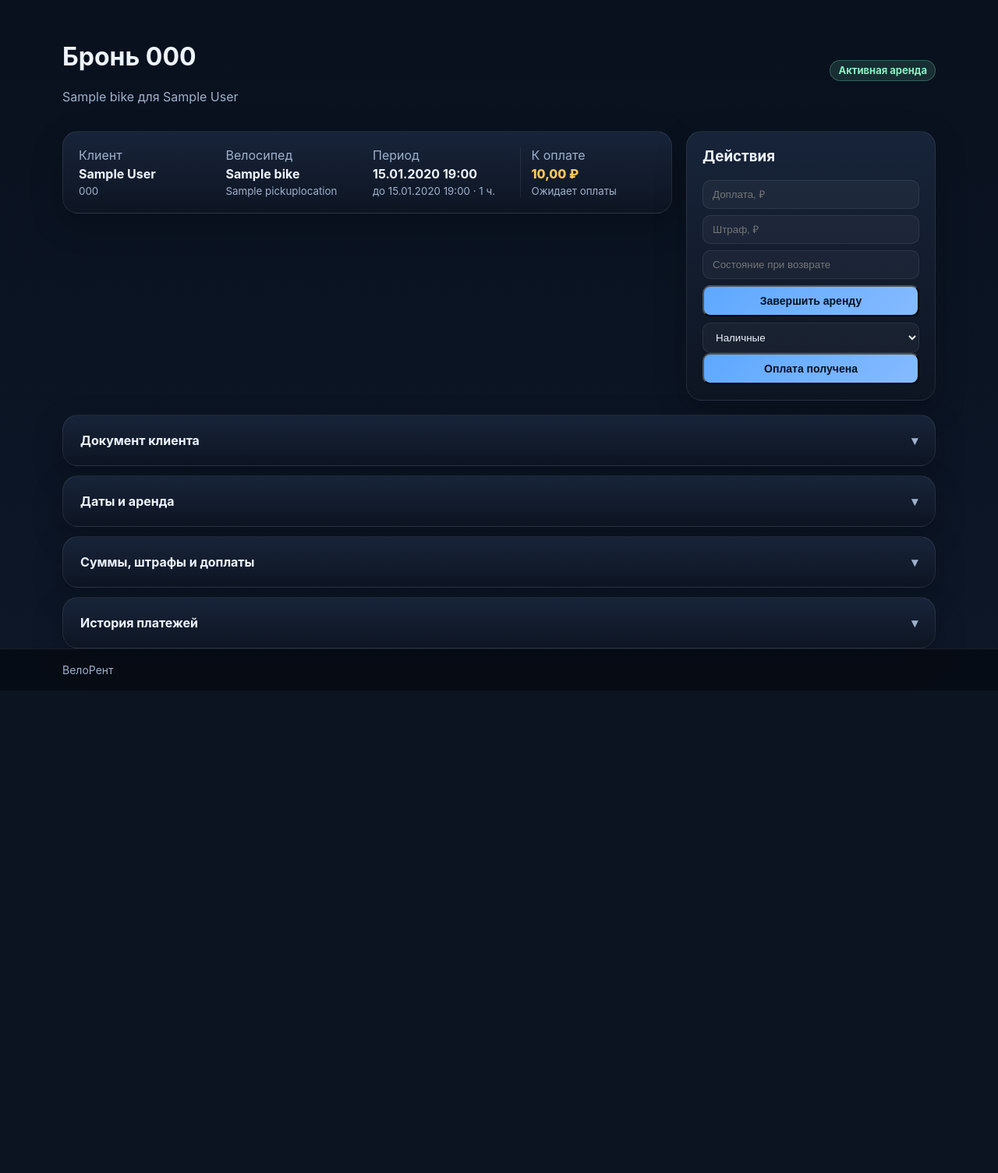
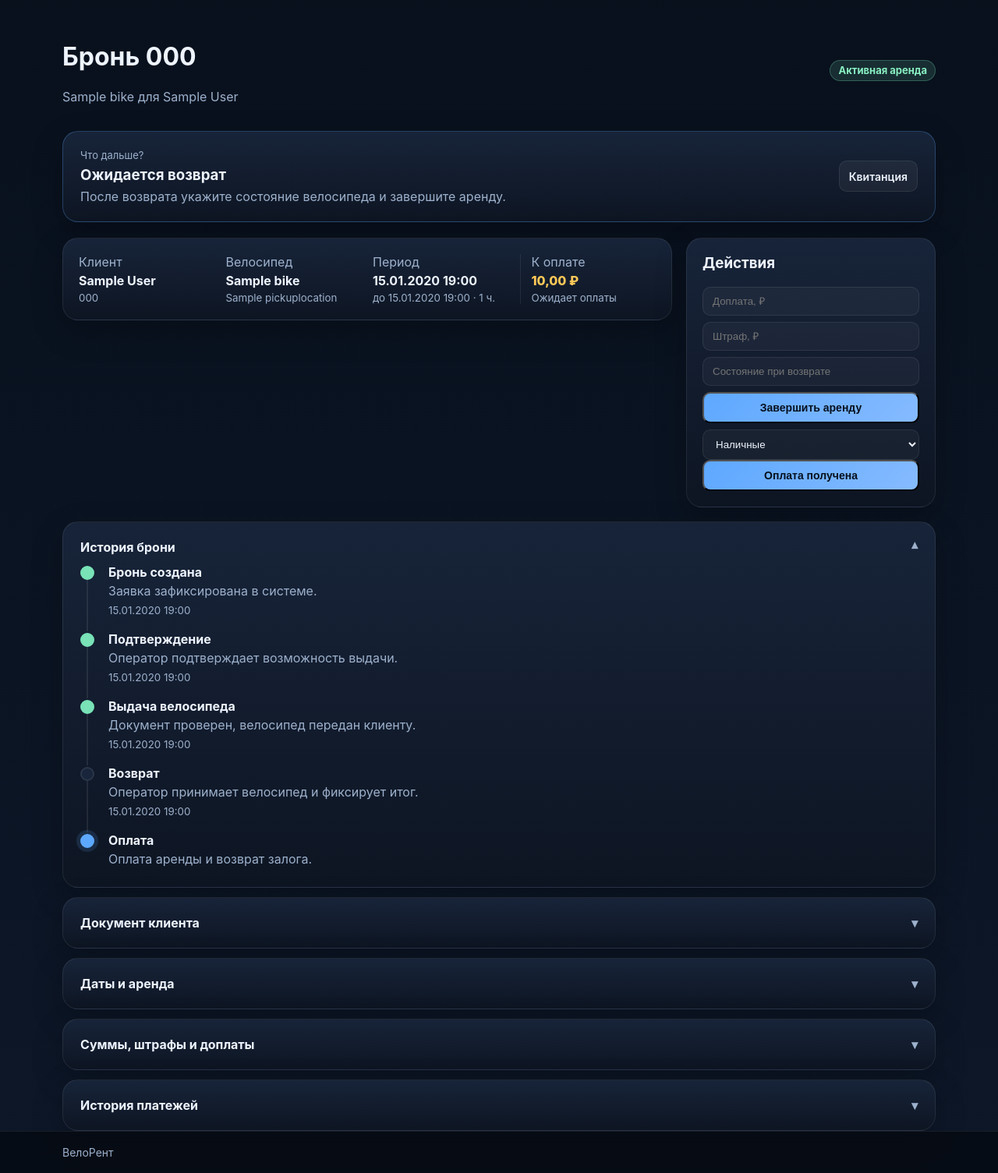
Before and after one commit to denchikslazieeet/velorent_system, a Django app: page /rentals/booking/1/ in a window 1280 px wide. Shown: the part 73-1578 px from the top of the page at 78% size. Before the commit the page ends 938 px from the top, so only its background shows below. Run offline with Django 5.2, Linux system fonts and the light colour scheme; a user stored in the database is signed in; tables that the repository leaves empty hold one stand-in row (values such as "Sample post").

Commit message:
Add booking timeline and receipt

```diff
--- a/rentals/urls.py
+++ b/rentals/urls.py
@@ -2,6 +2,7 @@ from django.urls import path
 from .views import (
     BookingCreateView,
     BookingDetailView,
+    BookingReceiptView,
     MyBookingsListView,
     ConfirmBookingView,
     IssueRentalView,
@@ -20,6 +21,7 @@ urlpatterns = [
     path('book/<slug:slug>/new/', BookingCreateView.as_view(), name='booking-create'),
     path('operator/new/', OperatorBookingCreateView.as_view(), name='operator-booking-create'),
     path('booking/<int:pk>/', BookingDetailView.as_view(), name='booking-detail'),
+    path('booking/<int:pk>/receipt/', BookingReceiptView.as_view(), name='booking-receipt'),
     path('booking/<int:pk>/cancel/', CancelBookingView.as_view(), name='booking-cancel'),
     path('booking/<int:pk>/no-show/', MarkNoShowView.as_view(), name='booking-no-show'),
     path('booking/<int:pk>/no-show/confirm/', NoShowConfirmView.as_view(), name='booking-no-show-confirm'),
--- a/rentals/views.py
+++ b/rentals/views.py
@@ -33,6 +33,187 @@ def calculate_booking_quote(start_at, end_at, tariff, customer=None):
 def compute_late_fee(booking, actual_end_at):
     from .services import compute_late_fee as original_fee
     return original_fee(booking, actual_end_at)
+
+
+def is_operator_user(user):
+    return user.role in {'operator', 'admin'} or user.is_staff or user.is_superuser
+
+
+def booking_has_paid_rental(booking):
+    return booking.payments.filter(
+        kind=Payment.Kind.RENTAL,
+        status=Payment.Status.PAID,
+    ).exists()
+
+
+def booking_next_step(booking, user, pending_rental_payment=None):
+    is_operator = is_operator_user(user)
+
+    if booking.status == Booking.Status.CANCELLED:
+        return {
+            "title": "Бронь отменена",
+            "text": "Действий по этой брони больше не требуется.",
+            "level": "warning",
+        }
+
+    if booking.status == Booking.Status.EXPIRED:
+        return {
+            "title": "Клиент не пришел",
+            "text": "Бронь закрыта как неявка. Велосипед снова доступен для аренды.",
+            "level": "warning",
+        }
+
+    if is_operator:
+        if booking.status == Booking.Status.PENDING:
+            return {
+                "title": "Подтвердите бронь",
+                "text": "Проверьте данные клиента и подтвердите бронь, если велосипед можно выдать в выбранное время.",
+                "level": "info",
+            }
+        if booking.status == Booking.Status.CONFIRMED and not booking.customer.document_verified:
+            return {
+                "title": "Проверьте документ",
+                "text": "Перед выдачей нужно верифицировать клиента по документу.",
+                "level": "warning",
+            }
+        if booking.status == Booking.Status.CONFIRMED:
+            return {
+                "title": "Выдайте велосипед",
+                "text": "Документ проверен, бронь подтверждена. Можно оформить выдачу велосипеда.",
+                "level": "success",
+            }
+        if booking.status == Booking.Status.ACTIVE:
+            return {
+                "title": "Ожидается возврат",
+                "text": "После возврата укажите состояние велосипеда и завершите аренду.",
+                "level": "info",
+            }
+        if booking.status == Booking.Status.COMPLETED and pending_rental_payment:
+            return {
+                "title": "Подтвердите оплату",
+                "text": "Аренда завершена, осталось принять оплату и при необходимости вернуть залог.",
+                "level": "warning",
+            }
+        return {
+            "title": "Аренда закрыта",
+            "text": "Все основные действия по этой брони выполнены. Можно открыть или распечатать квитанцию.",
+            "level": "success",
+        }
+
+    if booking.status == Booking.Status.PENDING:
+        return {
+            "title": "Ожидайте подтверждения",
+            "text": "Оператор проверит бронь и подтвердит ее. Мы покажем обновление в уведомлениях.",
+            "level": "info",
+        }
+    if booking.status == Booking.Status.CONFIRMED:
+        return {
+            "title": "Приходите в пункт выдачи",
+            "text": "Возьмите документ с собой. Если вы еще не верифицированы, оператор проверит его на месте.",
+            "level": "success",
+        }
+    if booking.status == Booking.Status.ACTIVE:
+        return {
+            "title": "Аренда активна",
+            "text": "Верните велосипед в плановое время, чтобы избежать доплат за просрочку.",
+            "level": "info",
+        }
+    if booking.status == Booking.Status.COMPLETED and pending_rental_payment:
+        return {
+            "title": "Ожидается оплата",
+            "text": "Оператор подтвердит оплату, после этого бронь будет полностью закрыта.",
+            "level": "warning",
+        }
+    return {
+        "title": "Аренда завершена",
+        "text": "Спасибо за поездку. Квитанцию можно открыть на этой странице.",
+        "level": "success",
+    }
+
+
+def booking_timeline(booking):
+    has_rental = hasattr(booking, 'rental')
+    rental = booking.rental if has_rental else None
+    is_cancelled = booking.status == Booking.Status.CANCELLED
+    is_expired = booking.status == Booking.Status.EXPIRED
+    has_paid = booking_has_paid_rental(booking)
+    has_pending_payment = booking.payments.filter(
+        kind=Payment.Kind.RENTAL,
+        status=Payment.Status.PENDING,
+    ).exists()
+
+    confirmed_done = booking.status in {
+        Booking.Status.CONFIRMED,
+        Booking.Status.ACTIVE,
+        Booking.Status.COMPLETED,
+    }
+    issued_done = booking.status in {Booking.Status.ACTIVE, Booking.Status.COMPLETED}
+    returned_done = booking.status == Booking.Status.COMPLETED
+    payment_done = has_paid
+
+    steps = [
+        {
+            "title": "Бронь создана",
+            "state": "done",
+            "time": booking.created_at,
+            "note": "Заявка зафиксирована в системе.",
+        },
+        {
+            "title": "Подтверждение",
+            "state": "done" if confirmed_done else "stopped" if is_cancelled or is_expired else "current",
+            "time": booking.updated_at if confirmed_done else None,
+            "note": "Оператор подтверждает возможность выдачи.",
+        },
+        {
+            "title": "Выдача велосипеда",
+            "state": "done" if issued_done else "stopped" if is_cancelled or is_expired else "pending",
+            "time": rental.actual_start_at if rental else None,
+            "note": "Документ проверен, велосипед передан клиенту.",
+        },
+        {
+            "title": "Возврат",
+            "state": "done" if returned_done else "stopped" if is_cancelled or is_expired else "pending",
+            "time": rental.actual_end_at if rental else None,
+            "note": "Оператор принимает велосипед и фиксирует итог.",
+        },
+        {
+            "title": "Оплата",
+            "state": "done" if payment_done else "current" if has_pending_payment else "stopped" if is_cancelled or is_expired else "pending",
+            "time": None,
+            "note": "Оплата аренды и возврат залога.",
+        },
+    ]
+
+    if is_cancelled:
+        steps.append({
+            "title": "Бронь отменена",
+            "state": "stopped",
+            "time": booking.updated_at,
+            "note": "Бронь закрыта без выдачи велосипеда.",
+        })
+    elif is_expired:
+        steps.append({
+            "title": "Неявка",
+            "state": "stopped",
+            "time": booking.updated_at,
+            "note": "Клиент не пришел к началу аренды.",
+        })
+    return steps
+
+
+def receipt_totals(booking):
+    rental = booking.rental if hasattr(booking, 'rental') else None
+    rental_total = rental.final_price if rental and rental.final_price else booking.quoted_price
+    damage_fee = rental.damage_fee if rental else Decimal("0")
+    late_fee = rental.late_fee if rental else Decimal("0")
+    extra_time_fee = rental.extra_time_fee if rental else Decimal("0")
+    return {
+        "rental_total": rental_total,
+        "damage_fee": damage_fee,
+        "late_fee": late_fee,
+        "extra_time_fee": extra_time_fee,
+        "deposit_amount": booking.deposit_amount,
+    }
 
 
 class BookingCreateView(LoginRequiredMixin, CreateView):
@@ -165,7 +346,7 @@ class BookingDetailView(LoginRequiredMixin, DetailView):
             .prefetch_related('payments')
         )
         user = self.request.user
-        if user.role in {'operator', 'admin'} or user.is_staff or user.is_superuser:
+        if is_operator_user(user):
             return qs
         return qs.filter(customer=user)
 
@@ -185,6 +366,8 @@ class BookingDetailView(LoginRequiredMixin, DetailView):
             can_mark_no_show = timezone.now() >= no_show_allowed_at
 
         context['pending_rental_payment'] = pending_rental_payment
+        context['next_step'] = booking_next_step(booking, self.request.user, pending_rental_payment)
+        context['booking_timeline'] = booking_timeline(booking)
         context['document_type_choices'] = booking.customer.DocumentType.choices
         context['can_mark_no_show'] = can_mark_no_show
         context['no_show_allowed_at'] = no_show_allowed_at
@@ -223,6 +406,38 @@ class BookingDetailView(LoginRequiredMixin, DetailView):
             context['account_access_code_notice'] = access_code_notice
             del self.request.session['account_access_code_notice']
             self.request.session.modified = True
+        return context
+
+
+class BookingReceiptView(LoginRequiredMixin, DetailView):
+    model = Booking
+    template_name = 'rentals/booking_receipt.html'
+    context_object_name = 'booking'
+
+    def get_queryset(self):
+        qs = (
+            Booking.objects
+            .select_related(
+                'bike',
+                'pickup_location',
+                'customer',
+                'tariff',
+                'rental',
+                'rental__issued_by',
+                'rental__received_by',
+            )
+            .prefetch_related('payments')
+        )
+        user = self.request.user
+        if is_operator_user(user):
+            return qs
+        return qs.filter(customer=user)
+
+    def get_context_data(self, **kwargs):
+        context = super().get_context_data(**kwargs)
+        context['receipt_totals'] = receipt_totals(self.object)
+        context['booking_timeline'] = booking_timeline(self.object)
+        context['printed_at'] = timezone.now()
         return context
 
 
--- a/static/css/style.css
+++ b/static/css/style.css
@@ -867,7 +867,8 @@ input[type="radio"] {
     }
 
     .email-reminder-card,
-    .notification-card-head {
+    .notification-card-head,
+    .next-step-card {
         align-items: stretch;
         flex-direction: column;
     }
@@ -1082,6 +1083,38 @@ input[type="radio"] {
     padding: 20px;
 }
 
+.next-step-card {
+    display: flex;
+    align-items: center;
+    justify-content: space-between;
+    gap: 18px;
+    margin-bottom: 20px;
+    border-color: rgba(93, 168, 255, 0.28);
+}
+
+.next-step-card span {
+    display: block;
+    color: var(--muted);
+    font-size: 13px;
+    margin-bottom: 6px;
+}
+
+.next-step-card h3 {
+    margin: 0 0 6px;
+}
+
+.next-step-card p {
+    margin: 0;
+}
+
+.next-step-success {
+    border-color: rgba(121, 226, 183, 0.28);
+}
+
+.next-step-warning {
+    border-color: rgba(251, 191, 36, 0.35);
+}
+
 .summary-grid {
     display: grid;
     grid-template-columns: repeat(4, minmax(0, 1fr));
@@ -1149,6 +1182,73 @@ input[type="radio"] {
 
 .detail-table {
     margin-top: 18px;
+}
+
+.booking-timeline {
+    display: grid;
+    gap: 0;
+    margin-top: 12px;
+}
+
+.timeline-item {
+    display: grid;
+    grid-template-columns: 24px minmax(0, 1fr);
+    gap: 12px;
+    position: relative;
+    padding: 0 0 18px;
+}
+
+.timeline-item::before {
+    content: "";
+    position: absolute;
+    left: 8px;
+    top: 18px;
+    bottom: 0;
+    width: 2px;
+    background: var(--border);
+}
+
+.timeline-item:last-child {
+    padding-bottom: 0;
+}
+
+.timeline-item:last-child::before {
+    display: none;
+}
+
+.timeline-dot {
+    width: 18px;
+    height: 18px;
+    border-radius: 50%;
+    border: 2px solid var(--border);
+    background: var(--panel-light);
+    margin-top: 2px;
+    position: relative;
+    z-index: 1;
+}
+
+.timeline-done .timeline-dot {
+    background: var(--accent-2);
+    border-color: var(--accent-2);
+}
+
+.timeline-current .timeline-dot {
+    background: var(--accent);
+    border-color: var(--accent);
+    box-shadow: 0 0 0 5px rgba(93, 168, 255, 0.14);
+}
+
+.timeline-stopped .timeline-dot {
+    background: #f87171;
+    border-color: #f87171;
+}
+
+.timeline-item p {
+    margin: 4px 0;
+}
+
+.timeline-item small {
+    color: var(--muted);
 }
 
 .compact-form {
--- a/templates/rentals/booking_detail.html
+++ b/templates/rentals/booking_detail.html
@@ -25,6 +25,15 @@
     </p>
 </section>
 {% endif %}
+
+<section class="card next-step-card next-step-{{ next_step.level }}">
+    <div>
+        <span>Что дальше?</span>
+        <h3>{{ next_step.title }}</h3>
+        <p>{{ next_step.text }}</p>
+    </div>
+    <a href="{% url 'booking-receipt' booking.pk %}" class="btn btn-secondary btn-sm">Квитанция</a>
+</section>
 
 <section class="booking-workspace">
     <section class="card booking-summary">
@@ -134,6 +143,24 @@
 </section>
 
 <section class="detail-stack">
+    <details class="card operator-collapse" open>
+        <summary>История брони</summary>
+        <div class="booking-timeline">
+            {% for step in booking_timeline %}
+                <div class="timeline-item timeline-{{ step.state }}">
+                    <span class="timeline-dot"></span>
+                    <div>
+                        <strong>{{ step.title }}</strong>
+                        <p>{{ step.note }}</p>
+                        {% if step.time %}
+                            <small>{{ step.time|date:"d.m.Y H:i" }}</small>
+                        {% endif %}
+                    </div>
+                </div>
+            {% endfor %}
+        </div>
+    </details>
+
     <details class="card operator-collapse" {% if not booking.customer.document_verified %}open{% endif %}>
         <summary>Документ клиента</summary>
         <div class="detail-grid">
```
Also changed, not shown: rentals/tests.py (+43 -1 lines), templates/rentals/booking_receipt.html (added, +352 -0 lines).
